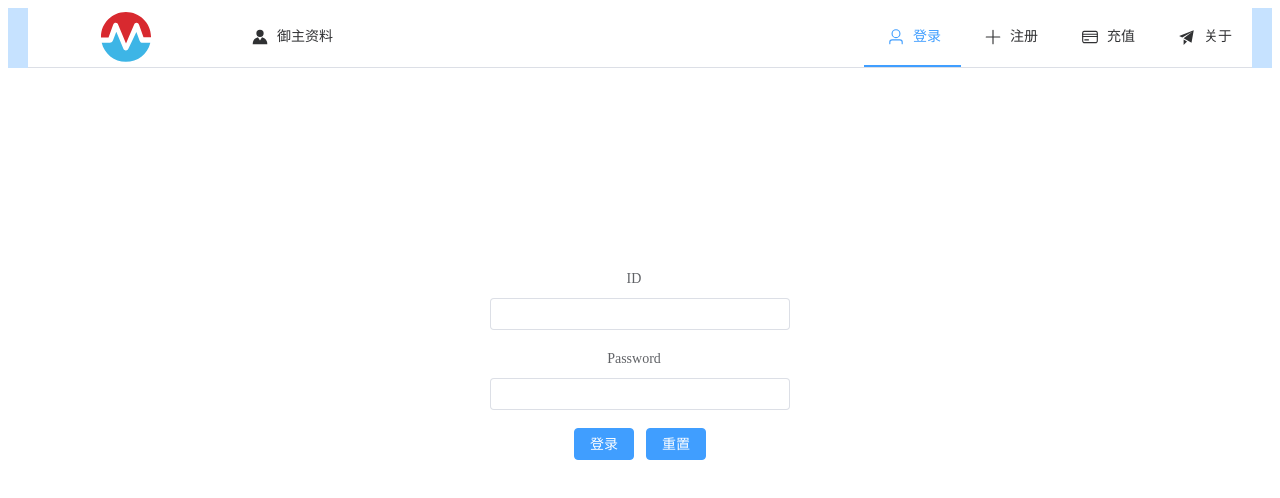
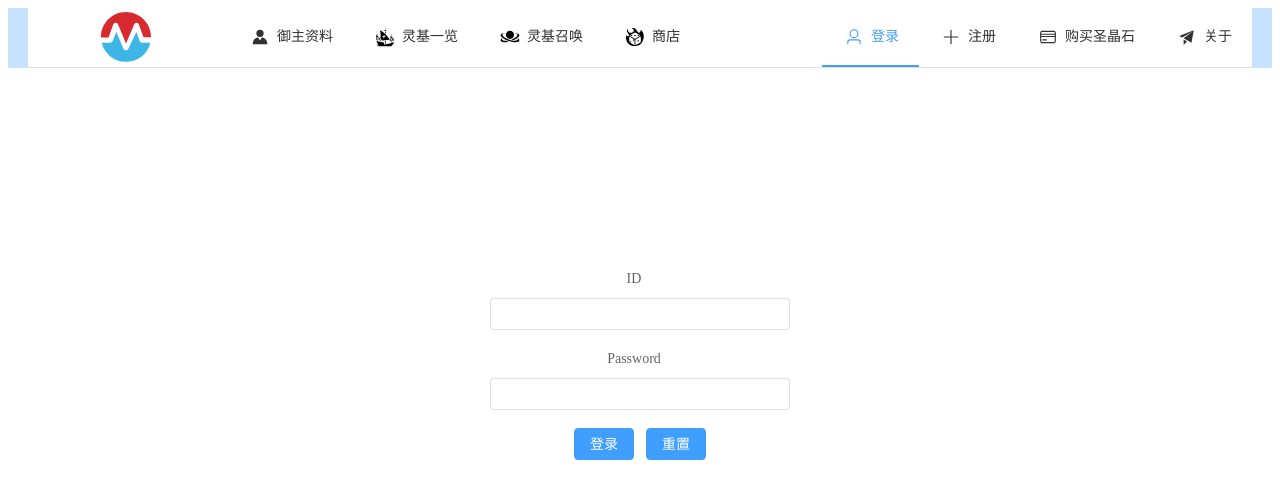
Before and after one commit to mgrru/sbsm-vue, a Vue app: page /login in a window 1280 px wide. Shown: the top 498 px of the page. Built offline with nearby package versions, Linux system fonts and the light colour scheme; sample sign-in values are in the browser's storage.

Commit message:
完善一下header的内容，基本需要的功能都加上了

```diff
--- a/src/views/header-menu.vue
+++ b/src/views/header-menu.vue
@@ -3,7 +3,7 @@
     @select="handleSelect">
     <el-menu-item index="0" style="width: 200px" route="/about" disabled class="custom-disabled">
       <el-icon>
-        <img style="width: 50px" src="/LogosMorpheusIcon.svg" alt="My logo" />
+        <img style="width: 50px" src="/LogosMorpheusIcon.svg" alt="MYLOGO" />
       </el-icon>
     </el-menu-item>
     <el-menu-item index="5" route="/master/profile" v-show="isLogin">
@@ -11,6 +11,24 @@
         <Avatar />
       </el-icon>
       御主资料
+    </el-menu-item>
+    <el-menu-item index="6" route="/master/servants" v-show="isLogin">
+      <el-icon>
+        <img style="width: 20px" src="/GameIconsCaravel.svg" alt="灵基一览" />
+      </el-icon>
+      灵基一览
+    </el-menu-item>
+    <el-menu-item index="7" route="/master/summoning" v-show="isLogin">
+      <el-icon>
+        <img style="width: 20px" src="/GameIconsDoubleRingedOrb.svg" alt="灵基召唤" />
+      </el-icon>
+      灵基召唤
+    </el-menu-item>
+    <el-menu-item index="8" route="/master/shop" v-show="isLogin">
+      <el-icon>
+        <img style="width: 20px" src="/GameIconsDiceFire.svg" alt="商店" />
+      </el-icon>
+      商店
     </el-menu-item>
     <div class="flex-grow" />
     <el-menu-item index="1" route="/login">
@@ -29,7 +47,7 @@
       <el-icon>
         <CreditCard />
       </el-icon>
-      充值
+      购买圣晶石
     </el-menu-item>
     <el-menu-item index="4" route="/about">
       <el-icon>
@@ -49,6 +67,7 @@
   }
 
 
+  // 控制登录后查看对应组件
   const isLogin = ref(false)
   const isShow = () => {
     const token = localStorage.getItem('token')
```
